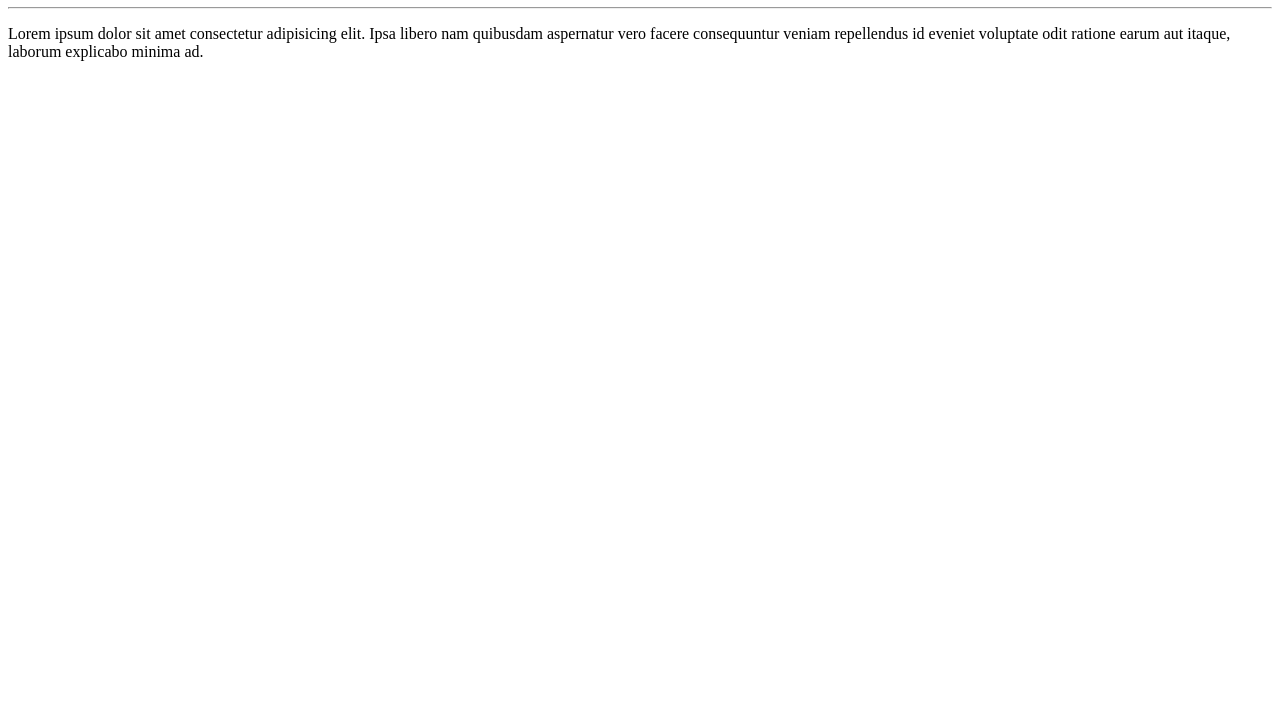
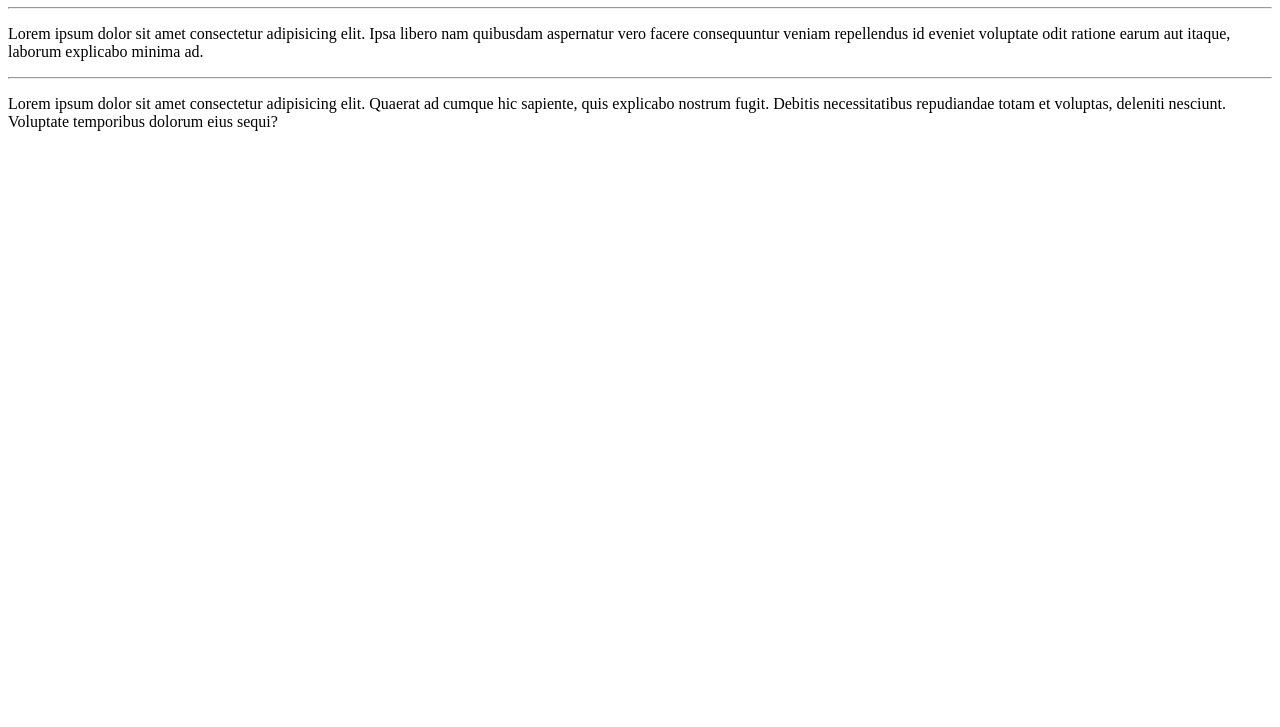
Before and after one commit to jpnetolv/Ola-Mundo, a plain HTML site: page exemplo-ola-mundo/index.html in a window 1280 px wide. Shown: the part 73-800 px from the top of the page. Drawn offline with Linux system fonts and the light colour scheme.

Commit message:
Inclusão de um segundo parágrafo.

```diff
--- a/exemplo-ola-mundo/index.html
+++ b/exemplo-ola-mundo/index.html
@@ -9,5 +9,8 @@
     <h1>Olá, Mundo!</h1>
     <hr>
     <p>Lorem ipsum dolor sit amet consectetur adipisicing elit. Ipsa libero nam quibusdam aspernatur vero facere consequuntur veniam repellendus id eveniet voluptate odit ratione earum aut itaque, laborum explicabo minima ad.</p>
+    <hr>
+    <p>Lorem ipsum dolor sit amet consectetur adipisicing elit. Quaerat ad cumque hic sapiente, quis explicabo nostrum fugit. Debitis necessitatibus repudiandae totam et voluptas, deleniti nesciunt. Voluptate temporibus dolorum eius sequi?
+    </p>
  </body>
  </html>
```
